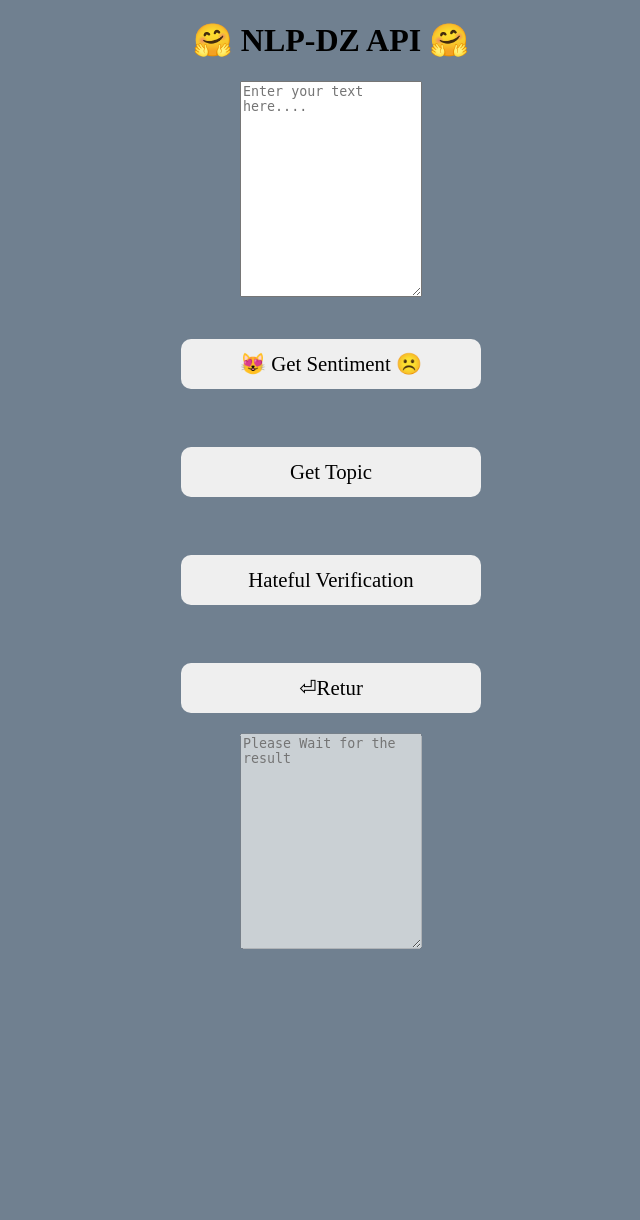
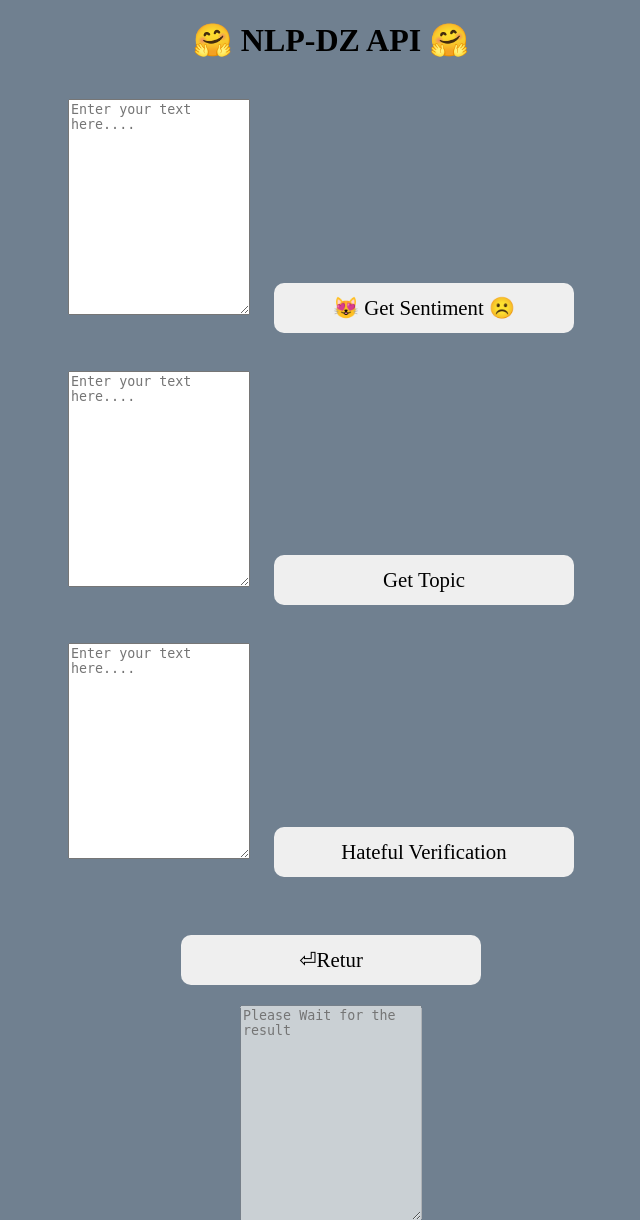
Before and after one commit to khairied/gogg, a Flask app: page /greet in a window 1280 px wide. Shown: the top 1220 px of the page, without its empty margins (309-949 px from the left). Before the commit the page ends 949 px from the top, so only its background shows below. Run offline with Flask 2, Linux system fonts and the light colour scheme.

Commit message:
Update sentimentoftext.html

```diff
--- a/templates/sentimentoftext.html
+++ b/templates/sentimentoftext.html
@@ -7,19 +7,21 @@
 <body>
 
     <h1> 🤗 NLP-DZ API 🤗 </h1>
-<textarea rows='14' id="input_text" name="name_input1" placeholder="Enter your text here...."></textarea>
 
 <form action="calculesent" method="post">
         <br>
+        <textarea rows='14' id="input_text" name="name_input1" placeholder="Enter your text here...."></textarea>
         <input type="submit" value="😻 Get Sentiment ☹️" id="calculsent">
     </form>
 <form action="calculetopic" method="post">
         <br>
+        <textarea rows='14' id="input_text" name="name_input1" placeholder="Enter your text here...."></textarea>
         <input type="submit" value="          Get Topic          " id="calcultopic">
     </form>
 
 <form action="calculehate" method="post">
         <br>
+        <textarea rows='14' id="input_text" name="name_input1" placeholder="Enter your text here...."></textarea>
         <input type="submit" value="   Hateful Verification   " id="calculhate">
     </form>
 <form action="retoursentiment" method="post">
```
